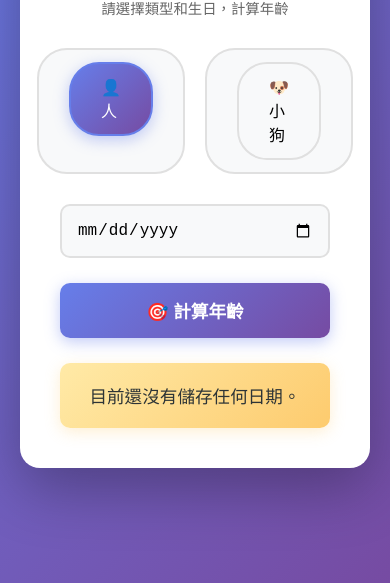
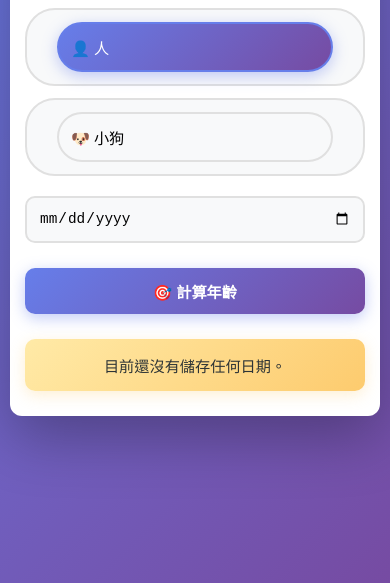
Before and after one commit to gordonpon/VibeCoding_Day12, a plain HTML site: page index.html in a window 390 px wide. Shown: the part 261-844 px from the top of the page. Drawn offline with Linux system fonts and the light colour scheme.

Commit message:
feat: 加入RWD優化

```diff
--- a/index.html
+++ b/index.html
@@ -159,6 +159,107 @@
       justify-content: center;
       box-shadow: 0 4px 15px rgba(253, 203, 110, 0.3);
     }
+
+    /* 手機 RWD 支援 */
+    @media (max-width: 768px) {
+      body {
+        padding: 15px;
+      }
+
+      .card {
+        padding: 30px 20px;
+        border-radius: 15px;
+      }
+
+      h1 {
+        font-size: 1.5rem;
+        margin-bottom: 8px;
+      }
+
+      .subtitle {
+        font-size: 0.85rem;
+        margin-bottom: 25px;
+      }
+
+      .type-selector {
+        gap: 15px;
+        margin-bottom: 25px;
+      }
+
+      .type-selector label span {
+        padding: 10px 20px;
+        font-size: 0.9rem;
+      }
+
+      input[type="date"] {
+        padding: 12px;
+        font-size: 0.95rem;
+      }
+
+      button {
+        padding: 13px;
+        font-size: 1rem;
+      }
+
+      #display {
+        padding: 18px;
+        font-size: 1rem;
+        min-height: 55px;
+      }
+    }
+
+    @media (max-width: 480px) {
+      body {
+        padding: 10px;
+      }
+
+      .card {
+        padding: 25px 15px;
+        border-radius: 12px;
+      }
+
+      h1 {
+        font-size: 1.3rem;
+      }
+
+      .subtitle {
+        font-size: 0.8rem;
+        margin-bottom: 20px;
+      }
+
+      .type-selector {
+        flex-direction: column;
+        gap: 12px;
+        margin-bottom: 20px;
+      }
+
+      .type-selector label {
+        width: 100%;
+      }
+
+      .type-selector label span {
+        display: block;
+        width: 100%;
+        padding: 12px;
+        font-size: 0.95rem;
+      }
+
+      input[type="date"] {
+        padding: 12px;
+        font-size: 0.9rem;
+      }
+
+      button {
+        padding: 12px;
+        font-size: 0.95rem;
+      }
+
+      #display {
+        padding: 15px;
+        font-size: 0.95rem;
+        min-height: 50px;
+      }
+    }
   </style>
 </head>
 <body>
```
